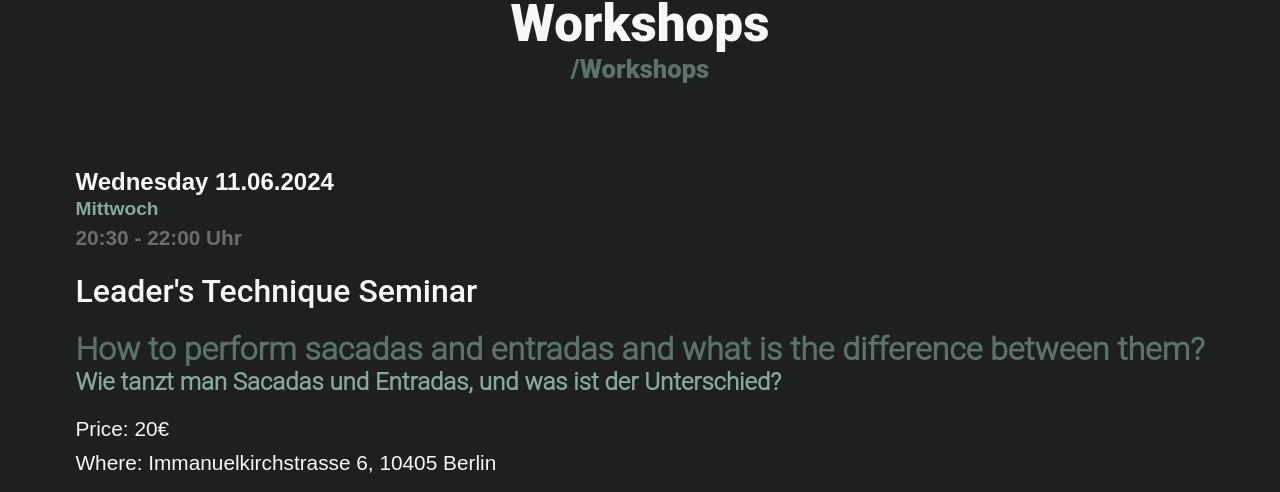
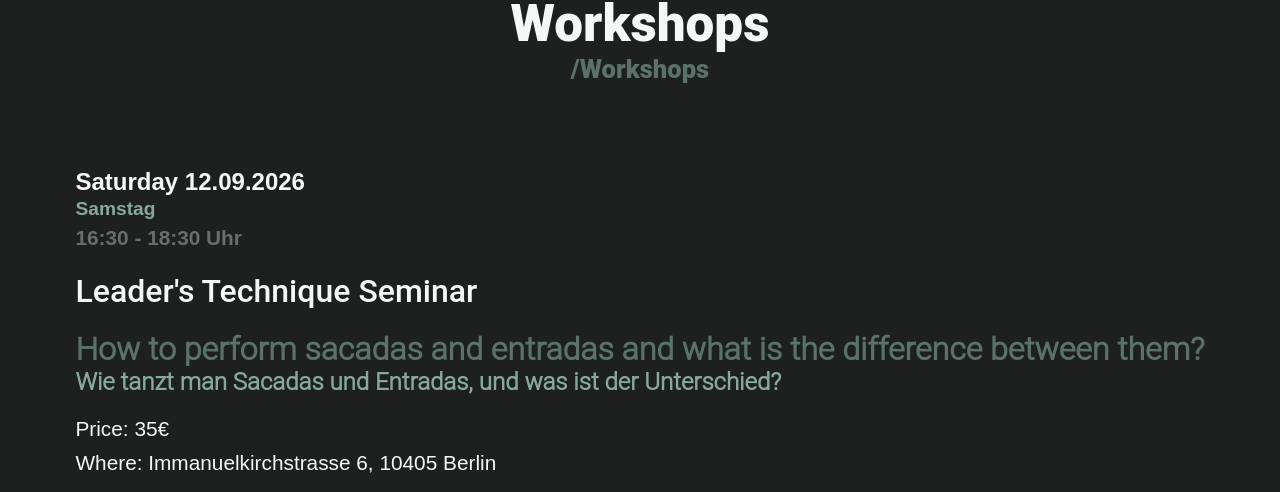
Before and after one commit to matiasfacio/matiasfacio-tango, a React (Create React App) app: page / in a window 1280 px wide. Shown: the part 1575-2067 px from the top of the page. Built offline with nearby package versions, Linux system fonts and the light colour scheme.

Commit message:
update workshop dates

```diff
--- a/src/components/Workshops.jsx
+++ b/src/components/Workshops.jsx
@@ -11,11 +11,11 @@ export const Workshops = () => {
       </Title>
       <StyledWorkshops>
         <Dia>
-          Wednesday 11.06.2024
+          Saturday 12.09.2026
           <Deutsch>
-            <p>Mittwoch</p>
+            <p>Samstag</p>
           </Deutsch>
-          <Horario>20:30 - 22:00 Uhr</Horario>
+          <Horario>16:30 - 18:30 Uhr</Horario>
         </Dia>
 
         <ClassName><h4>Leader's Technique Seminar</h4></ClassName>
@@ -26,7 +26,7 @@ export const Workshops = () => {
           </Deutsch>
         </ClassTopic>
         <ClassTopic>
-          <p>Price: 20€</p>
+          <p>Price: 35€</p>
           <p>Where: Immanuelkirchstrasse 6, 10405 Berlin</p>
         </ClassTopic>
       </StyledWorkshops>
@@ -62,7 +62,7 @@ const ClassName = styled.div`
   padding-right: 30px;
   h4 {
     color: var(--white);
-    font-family: "Roboto Medium";
+    font-family: "Roboto Medium",sans-serif;
   }
 `
 
```
